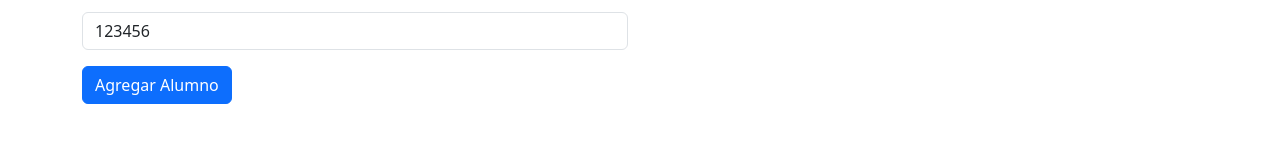
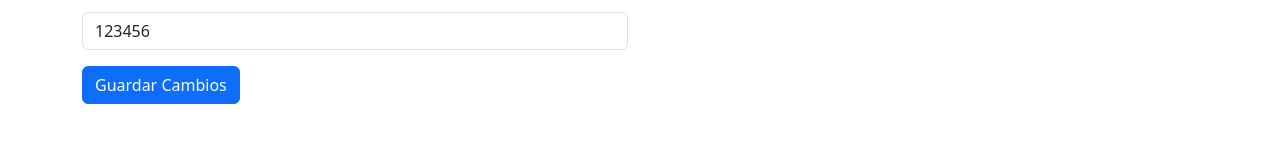
Before and after one commit to pricilaacsama/pv_tp5_grupo11, a React (Vite) app: page /editar/1 in a window 1280 px wide. Shown: the part 420-562 px from the top of the page. Built offline with nearby package versions, Linux system fonts and the light colour scheme.

Commit message:
Corriguiendo error

```diff
--- a/src/pages/EditarAlumno.jsx
+++ b/src/pages/EditarAlumno.jsx
@@ -155,7 +155,7 @@ function EditarAlumno ({ alumnos,onModificar }) {
         </Row>
 
         <Button variant="primary" type="submit">
-          Agregar Alumno
+          Guardar Cambios
         </Button>
       </Form>
 
```
